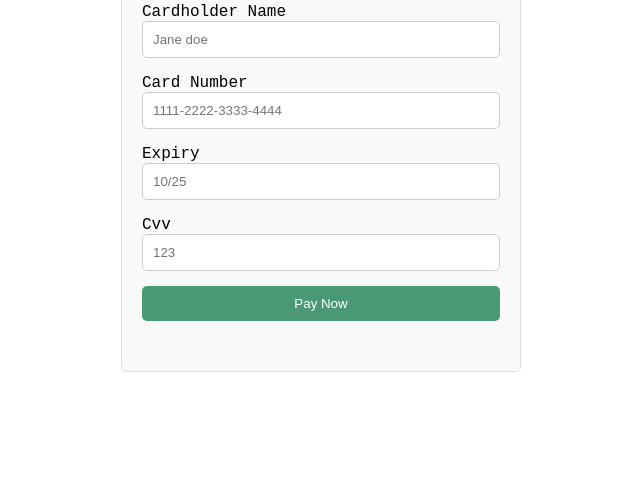
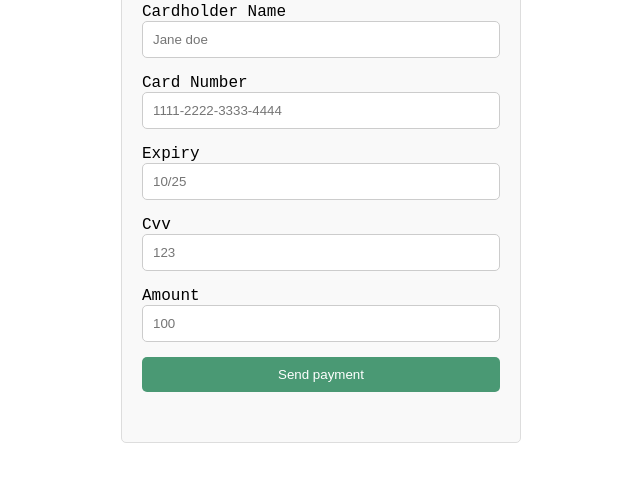
Before and after one commit to chumbah/Payment, a plain HTML site: page index.html in a window 1280 px wide. Shown: the part 123-604 px from the top of the page, without its empty margins (319-959 px from the left). Drawn offline with Linux system fonts and the light colour scheme.

Commit message:
amount page

```diff
--- a/index.html
+++ b/index.html
@@ -22,7 +22,8 @@
           <label>Card Number<input type="text" name="card Number" class="input-field" placeholder="1111-2222-3333-4444"></label>
          <label>Expiry<input type="text" name="Expiry" class="input-field" placeholder="10/25"></label>
           <label>Cvv<input type="text" name="Cvv" class="input-field" placeholder="123"></label>
-          <button class="send-button">Pay Now</button>
+               <label>Amount<input type="text" name="amount" class="input-field" placeholder="100"></label>
+          <button class="send-button">Send payment</button>
           <div class="card-icons">
               <!-- Add card icons (optional) -->
               <div class="card-icon" style="background-image: url('visa-icon.png');"></div>
```
